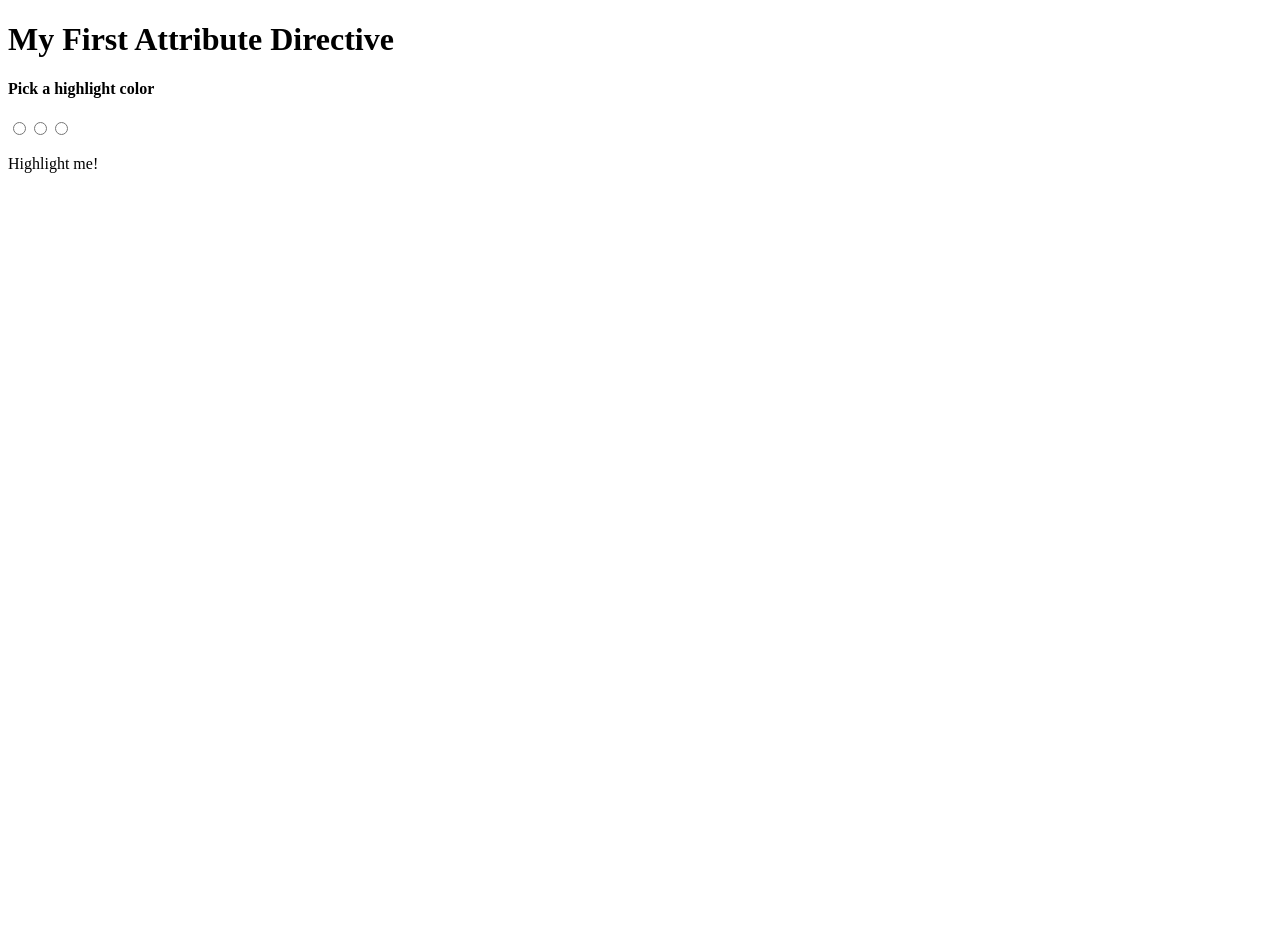
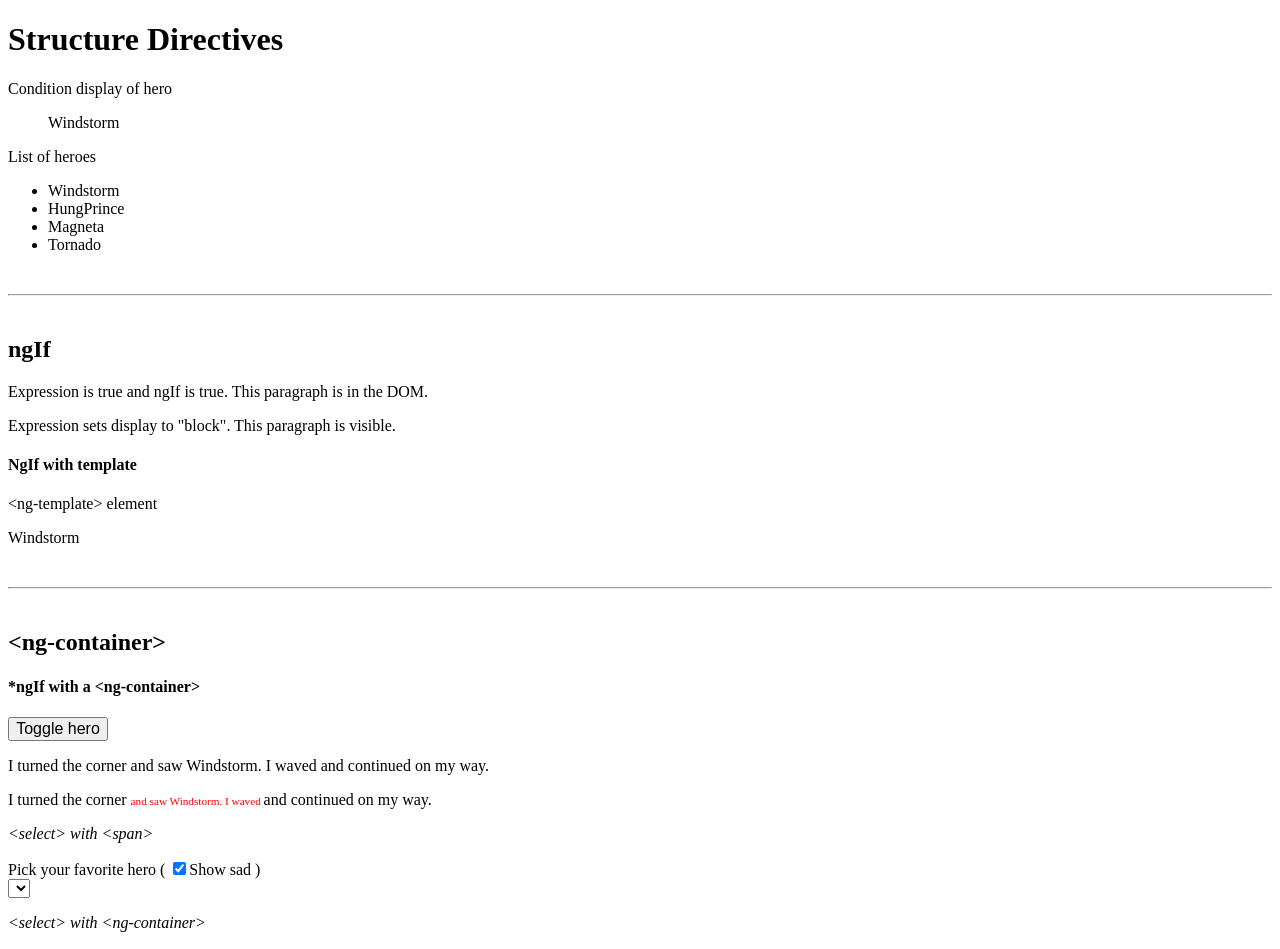
Before and after one commit to HungPrince/Angular, an Angular app: page / in a window 1280 px wide. Shown: the top 949 px of the page. Before the commit the page ends 800 px from the top, so only its background shows below. Built offline with nearby package versions, Linux system fonts and the light colour scheme.

Commit message:
study done structure-directive

```diff
--- a/src/app/app.component.html
+++ b/src/app/app.component.html
@@ -12,5 +12,8 @@
 <!-- <app-dynamic-component [ads]="ads"></app-dynamic-component> -->
 <!-- #end dynamic component -->
 <!-- #start attribute directive -->
-<app-attribute-directive></app-attribute-directive>
+<!-- <app-attribute-directive></app-attribute-directive> -->
 <!-- #end attribute directive -->
+<!-- #start structure directive -->
+<app-structure-directive></app-structure-directive>
+<!-- #end structure directive -->
--- a/src/app/constants/constant.ts
+++ b/src/app/constants/constant.ts
@@ -1,8 +1,8 @@
 import { Hero } from "../models/hero";
 
 export const HEROES = [
-    new Hero(1, 'Windstorm'),
-    new Hero(1, null),
-    new Hero(1, 'Magneta'),
-    new Hero(1, 'Tornado'),
+    new Hero(1, 'Windstorm', 'sad'),
+    new Hero(1, 'HungPrince', 'happy'),
+    new Hero(1, 'Magneta', 'happy'),
+    new Hero(1, 'Tornado', 'confused'),
 ]
--- /dev/null
+++ b/src/app/directives/unless.directive.ts
@@ -0,0 +1,19 @@
+import { Directive, TemplateRef, ViewContainerRef, Input } from '@angular/core';
+
+@Directive({
+    selector: '[appUnless]'
+})
+export class UnlessDirective {
+    private hasView = false;
+    @Input() set appUnless(condition: boolean) {
+        if (!condition && !this.hasView) {
+            this.viewContanerRef.createEmbeddedView(this.templateRef);
+            this.hasView = true;
+        } else if (condition && this.hasView) {
+            this.viewContanerRef.clear();
+            this.hasView = false;
+        }
+    }
+    constructor(private templateRef: TemplateRef<any>, private viewContanerRef: ViewContainerRef) { }
+
+}
--- a/src/app/models/hero.ts
+++ b/src/app/models/hero.ts
@@ -1,3 +1,3 @@
 export class Hero {
-    constructor(public id: number, public name: string) { }
+    constructor(public id: number, public name: string, public emotion: string) { }
 }
--- a/src/app/template-component/interaction/child-interaction/child-interaction.component.ts
+++ b/src/app/template-component/interaction/child-interaction/child-interaction.component.ts
@@ -13,7 +13,7 @@ export class ChildInteractionComponent {
 
     @Input()
     set hero(hero: Hero) {
-        this._hero = hero.name ? hero : new Hero(0, 'HungPrince');
+        this._hero = hero.name ? hero : new Hero(0, 'HungPrince', 'happy');
     }
     get hero(): Hero {
         return this._hero;
--- /dev/null
+++ b/src/app/template-component/structure-directive/hero-switch.component.ts
@@ -0,0 +1,43 @@
+import { Component, Input } from '@angular/core';
+import { Hero } from '../../models/hero';
+
+@Component({
+    selector: 'app-happy-hero',
+    template: `Wow. You like {{hero.name}}. What a happy hero ... just like you.`
+})
+export class HappyHeroComponent {
+
+    @Input() hero: Hero;
+}
+
+
+@Component({
+    selector: 'app-sad-hero',
+    template: `You like {{hero.name}}? Such a sad hero. Are you sad too?`
+})
+export class SadHeroComponent {
+    @Input() hero: Hero;
+}
+
+@Component({
+    selector: 'app-confused-hero',
+    template: `Are you as confused as {{hero.name}}?`
+})
+export class ConfusedHeroComponent {
+    @Input() hero: Hero;
+}
+
+@Component({
+    selector: 'app-unknown-hero',
+    template: `{{message}}`
+})
+export class UnknownHeroComponent {
+    @Input() hero: Hero;
+    get message() {
+        return this.hero && this.hero.name ?
+            `${this.hero.name} is strange and mysterious.` :
+            'Are you feeling indecisive?';
+    }
+}
+
+export const HeroSwitchComponent = [HappyHeroComponent, SadHeroComponent, ConfusedHeroComponent, UnknownHeroComponent];
--- /dev/null
+++ b/src/app/template-component/structure-directive/structure-directive.component.html
@@ -0,0 +1,165 @@
+<h1>Structure Directives</h1>
+<p>Condition display of hero</p>
+<blockquote>
+    <div *ngIf="hero" class="name">{{hero.name}}</div>
+</blockquote>
+
+<p>List of heroes</p>
+<ul>
+    <li *ngFor="let hero of heroes">{{hero.name}}</li>
+</ul>
+<hr>
+
+<h2 id="ngIf">ngIf</h2>
+<p *ngIf="true">
+    Expression is true and ngIf is true. This paragraph is in the DOM.
+</p>
+
+<p *ngIf="false">
+    Expression is false and ngIf is false. This paragraph is not in the DOM.
+</p>
+
+<p [style.display]="'block'">
+    Expression sets display to "block". This paragraph is visible.
+</p>
+<p [style.display]="'none'">
+    Expression sets display to "none". This paragraph is hidden but still in the DOM.
+</p>
+
+<h4>NgIf with template</h4>
+<p>&lt;ng-template&gt; element</p>
+
+<ng-template [ngIf]="hero">
+    <div class="name">{{hero.name}}</div>
+</ng-template>
+<hr>
+
+<h2 id="ng-container">&lt;ng-container&gt;</h2>
+<h4>*ngIf with a &lt;ng-container&gt;</h4>
+<button (click)="hero=hero?null:heroes[0]">Toggle hero</button>
+
+<p>
+    I turned the corner
+    <ng-container *ngIf="hero">
+        and saw {{hero.name}}. I waved
+    </ng-container>
+    and continued on my way.
+</p>
+<p>
+    I turned the corner
+    <span *ngIf="hero">
+        and saw {{hero.name}}. I waved
+    </span>
+    and continued on my way.
+</p>
+
+<p>
+    <i>&lt;select&gt; with &lt;span&gt;</i>
+</p>
+
+<div>
+    Pick your favorite hero (
+    <label>
+        <input type="checkbox" checked (change)="showSad=!showSad">Show sad
+    </label>)
+</div>
+
+<select [(ngModel)]="hero">
+    <span *ngFor="let h of heroes">
+        <span *ngIf="showSad || h.emotion !== 'sad'">
+            <option [ngValue]="h">{{h.name}} ({{h.emotion}})</option>
+        </span>
+    </span>
+</select>
+
+<p>
+    <i>&lt;select&gt; with &lt;ng-container&gt;</i>
+</p>
+<div>
+    Pick your favorite hero (
+    <label>
+        <input type="checkbox" checked (change)="showSad = !showSad">show sad</label>)
+</div>
+<select [(ngModel)]="hero">
+    <ng-container *ngFor="let h of heroes">
+        <ng-container *ngIf="showSad || h.emotion !== 'sad'">
+            <option [ngValue]="h">{{h.name}} ({{h.emotion}})</option>
+        </ng-container>
+    </ng-container>
+</select>
+<br>
+<br>
+
+<hr>
+<h2 id="ngFor">NgFor</h2>
+<div class="box">
+    <p class="code">&lt;div *ngFor="let hero of heroes; let i =index; let odd=odd; trackBy: trackById" [class.odd]="odd"&gt;
+    </p>
+    <div *ngFor="let hero of heroes; let i=index; let odd=odd; trackBy: trackById" [class.odd]="odd">
+        ({{i}}) {{hero.name}}
+    </div>
+
+    <p class="code">&lt;ng-template ngFor let-hero [ngForOf]="heroes" let i="index" let-odd="odd" [ngForTrackBy]="trackById"/&gt;</p>
+    <ng-template ngFor let-hero [ngForOf]="heroes" let-i="index" let-odd="odd" [ngForTrackBy]="trackById">
+        <div [class.odd]="odd">({{i}}) {{hero.name}}</div>
+    </ng-template>
+</div>
+<hr>
+
+<h2 id="ngSwitch">ngSwitch</h2>
+<div>Pick your favorite hero</div>
+<p>
+    <label *ngFor="let h of heroes">
+        <input type="radio" name="heroes" [(ngModel)]="hero" [value]="h">{{h.name}}
+    </label>
+    <label for="">
+        <input type="radio" name="heroes" (click)="hero=null"> None of the above
+    </label>
+</p>
+
+<h4>ngSwitch</h4>
+<div [ngSwitch]="hero?.emotion">
+    <app-happy-hero *ngSwitchCase="'happy'" [hero]="hero"></app-happy-hero>
+    <app-sad-hero *ngSwitchCase="'sad'" [hero]="hero"></app-sad-hero>
+    <app-confused-hero *ngSwitchCase="'confused'" [hero]="hero"></app-confused-hero>
+    <app-unknown-hero *ngSwitchDefault [hero]="hero"></app-unknown-hero>
+</div>
+
+<h4>NgSwitch with &lt;ng-template&gt;</h4>
+<div [ngSwitch]="hero?.emotion">
+    <ng-template [ngSwitchCase]="'happy'">
+        <app-happy-hero [hero]="hero"></app-happy-hero>
+    </ng-template>
+    <ng-template [ngSwitchCase]="'sad'">
+        <app-sad-hero [hero]="hero"></app-sad-hero>
+    </ng-template>
+    <ng-template [ngSwitchCase]="'confused'">
+        <app-confused-hero [hero]="hero"></app-confused-hero>
+    </ng-template>
+    <ng-template ngSwitchDefault>
+        <app-unknown-hero [hero]="hero"></app-unknown-hero>
+    </ng-template>
+</div>
+
+<hr>
+
+<p *appUnless="condition" class="unless a">
+    (A) This paragraph is displayed because the condition is false.
+</p>
+
+<p *appUnless="!condition" class="unless b">
+    (B) Although the condition is true this paragraph is displayed because the condition is false
+</p>
+
+<h4>UnlessDirective with template</h4>
+<p *appUnless="condition">Show this sentence unless the condition is true.</p>
+
+<p *appUnless="condition" class="code unless">
+    (A) &lt;p *appUnless="condition" class="code unless"&gt;
+</p>
+
+<ng-template [appUnless]="condition">
+    <p class="code unless">
+        (A) &lt;ng-template [appUnless]="condition"&gt;
+    </p>
+</ng-template>
--- /dev/null
+++ b/src/app/template-component/structure-directive/structure-directive.component.scss
@@ -0,0 +1,67 @@
+button {
+    min-width: 100px;
+    font-size: 100%;
+  }
+
+  .box {
+    border: 1px solid gray;
+    max-width: 600px;
+    padding: 4px;
+  }
+  .choices {
+    font-style: italic;
+  }
+
+  code, .code {
+    background-color: #eee;
+    color: black;
+    font-family: Courier, sans-serif;
+    font-size: 85%;
+  }
+
+  div.code {
+    width: 400px;
+  }
+
+  .heroic {
+    font-size: 150%;
+    font-weight: bold;
+  }
+
+  hr {
+    margin: 40px 0
+  }
+
+  .odd {
+    background-color:  palegoldenrod;
+  }
+
+  td, th {
+    text-align: left;
+    vertical-align: top;
+  }
+
+  p span { color: red; font-size: 70%; }
+
+  .unless {
+    border: 2px solid;
+    padding: 6px;
+  }
+
+  p.unless {
+    width: 500px;
+  }
+
+  button.a, span.a, .unless.a {
+    color: red;
+    border-color: gold;
+    background-color: yellow;
+    font-size: 100%;
+  }
+
+  button.b, span.b, .unless.b {
+    color: black;
+    border-color: green;
+    background-color: lightgreen;
+    font-size: 100%;
+  }
--- /dev/null
+++ b/src/app/template-component/structure-directive/structure-directive.component.ts
@@ -0,0 +1,22 @@
+import { Component } from '@angular/core';
+import { HEROES } from '../../constants/constant';
+import { Hero } from '../../models/hero';
+
+@Component({
+    selector: 'app-structure-directive',
+    templateUrl: './structure-directive.component.html',
+    styleUrls: ['./structure-directive.component.scss']
+})
+export class StructureDirectiveComponent {
+    heroes = HEROES;
+    hero = this.heroes[0];
+
+    condition: boolean = false;
+    logs: string[] = [];
+    showSad = true;
+    status = 'ready';
+
+    trackById(index: number, hero: Hero): number {
+        return hero.id;
+    }
+}
```
Also changed, not shown: src/app/app.module.ts (+7 -1 lines), 2 other files (tests, documents, lock files or other folders).
